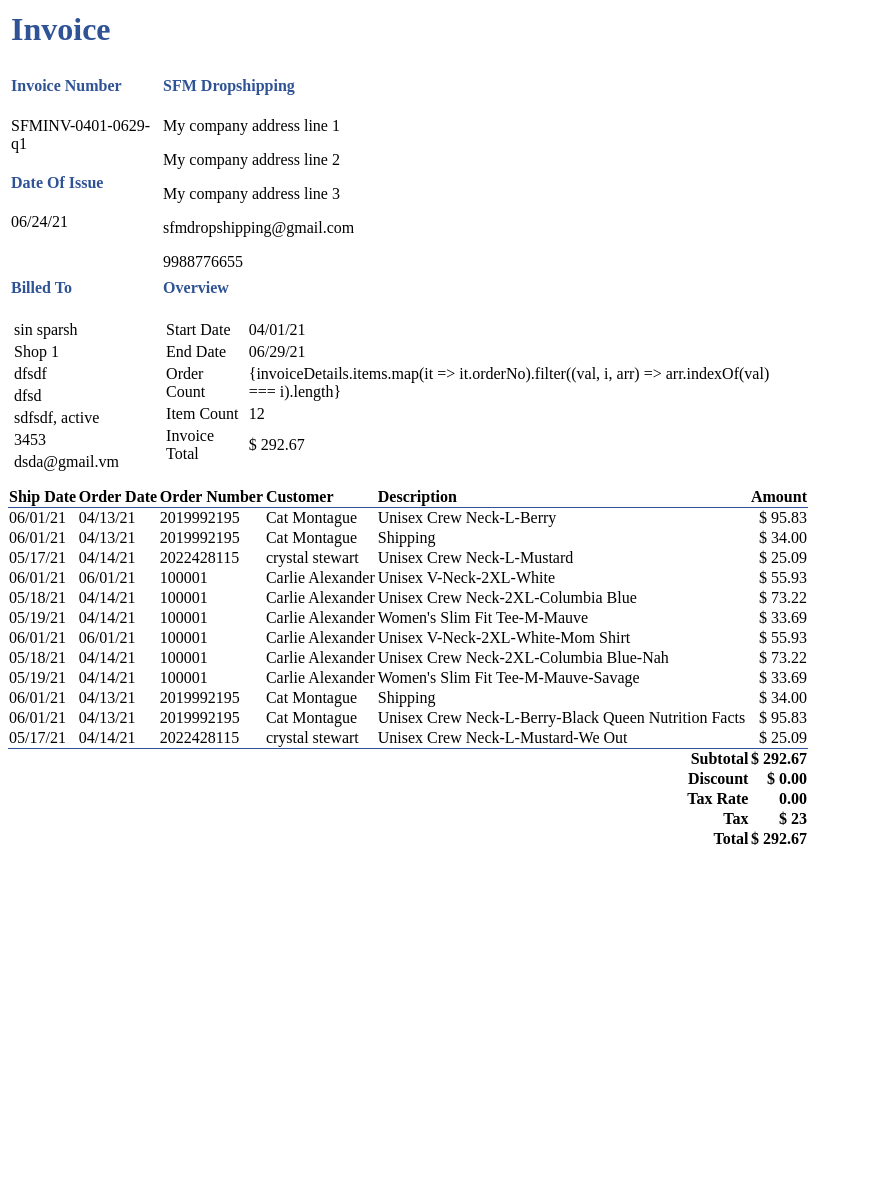
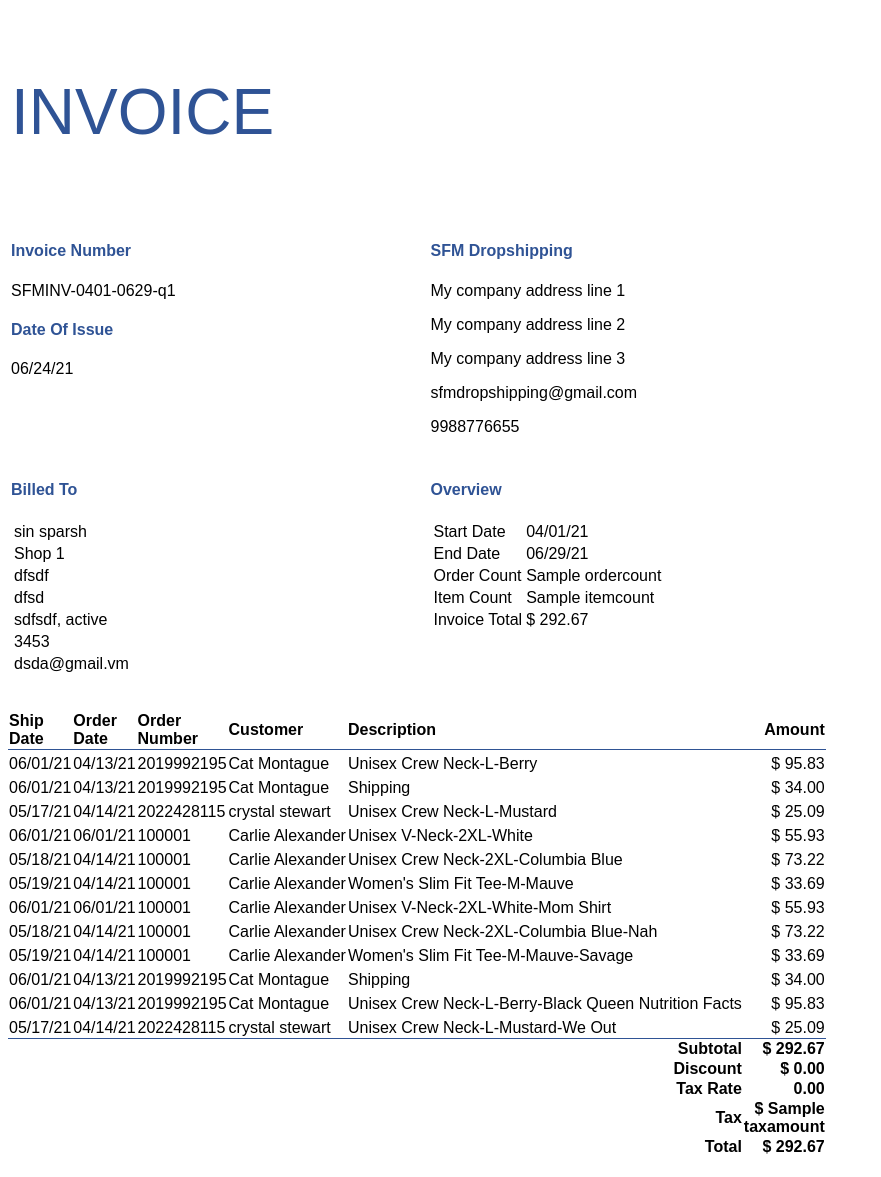
Before and after one commit to Sparshsing/tnmclothing, a Django app: template invoices/templates/invoiceDetails.html in a window 1280 px wide. Shown: the whole page, without its empty margins (0-881 px from the left). Before the commit the page ends 845 px from the top, so only its background shows below. Run offline with Django 3.2, Linux system fonts and the light colour scheme; data comes from the database, SQL or seed files in the repository; both versions use the stored data as it was after the commit; the template is opened without the code that fills it: values that come from a table or form of the project are taken from there, most other values are stand-ins (such as "Sample title", 1, 10 or a date in 2020).

Commit message:
ship import fix, invoice fixed

```diff
--- a/invoices/templates/invoiceDetails.html
+++ b/invoices/templates/invoiceDetails.html
@@ -1,9 +1,21 @@
-<html>
+<!DOCTYPE html>
+<html lang="en">
+  <head>
+    <meta charset="UTF-8">
+    <meta name="viewport" content="width=device-width, initial-scale=1.0">
+    <title>Invoice</title>
+    <style>
+      body {
+      font-family: Arial, san-serif, Times New Roman
+      }
+    </style>
+
+  </head>
     <body>
         <div>
       <table style="width:800px">
         <tr>
-          <td><h1 style="color:rgb(47,83,149)">Invoice</h1></td>
+          <td><p style="color:rgb(47,83,149); font-size: 4rem">INVOICE</p></td>
           <td></td>
         </tr>
         <tr><td></td><td></td></tr>
@@ -56,11 +68,11 @@
               </tr>
               <tr>
                 <td>Order Count</td>
-                <td>{invoiceDetails.items.map(it => it.orderNo).filter((val, i, arr) => arr.indexOf(val) === i).length}</td>
+                <td>{{ordercount}}</td>
               </tr>
               <tr>
                 <td>Item Count</td>
-                <td>{{items|length}}</td>
+                <td>{{itemcount}}</td>
               </tr>
               <tr>
                 <td>Invoice Total</td>
@@ -71,10 +83,11 @@
           </td>
           <td></td>
         </tr>
+        <tr><td></td><td></td></tr>
       </table>
-
-      <table style=" width:800px; ; border-collapse:collapse; text-align:left; margin-top:10px; margin-bottom:20px">
-        <tr style=" border-bottom: 1px solid rgb(47,83,148)">
+      <br />
+      <table class="itemlist" style=" width:800px; ; border-collapse:collapse; text-align:left; margin-top:10px; margin-bottom:20px">
+        <tr style=" border-bottom: 1px solid rgb(47,83,148); margin-bottom: 5px">
           <th style="text-align:left">Ship Date</th>
           <th style="text-align:left">Order Date</th>
           <th style="text-align:left">Order Number</th>
@@ -84,15 +97,15 @@
         </tr>
         {% for i in items %}
           <tr>
-            <td>{{i.shipDate|date:"m/d/y"}}</td>
-            <td>{{i.orderDate|date:"m/d/y"}}</td>
-            <td>{{i.orderNo}}</td>
-            <td>{{i.customer}}</td>
-            <td>{{i.description}}</td>
-            <td style="text-align:right">$ {{i.amount}}</td>
+            <td style="width: 70px; padding-top: 5px">{{i.shipDate|date:"m/d/y"}}</td>
+            <td style="width: 70px; padding-top: 5px">{{i.orderDate|date:"m/d/y"}}</td>
+            <td style="width: 80px; padding-top: 5px">{{i.orderNo}}</td>
+            <td style="width: 150px; padding-top: 5px; white-space: nowrap; overflow: hidden">{{i.customer}}</td>
+            <td style="padding-top: 5px; white-space: nowrap; overflow: hidden">{{i.description}}</td>
+            <td style="text-align:right; width: 60px; padding-top: 5px">$ {{i.amount}}</td>
           </tr>
         {% endfor %}
-        <tr style=" font-weight:bold; border-top:1px solid rgb(47,83,149)">
+        <tr style=" font-weight:bold; border-top:1px solid rgb(47,83,149); padding-top: 5px">
           <td></td><td></td><td></td><td></td>
           <td style="text-align:right">Subtotal</td>
           <td style="text-align:right">$ {{invoice.subTotal}}</td>
@@ -110,9 +123,9 @@
         <tr style="font-weight:bold">
           <td></td><td></td><td></td><td></td>
           <td style="text-align:right">Tax</td>
-          <td style="text-align:right">$ 23</td>
+          <td style="text-align:right">$ {{taxamount}}</td>
         </tr>
-        <tr style="font-weight:bold">
+        <tr style="font-weight:bold; padding-top: 5px">
           <td></td><td></td><td></td><td></td>
           <td style="text-align:right">Total</td>
           <td style="text-align:right">$ {{invoice.total}}</td>
```
Also changed, not shown: invoices/logic.py (+7 -1 lines), invoices/views.py (+8 -2 lines), orders/business_logic.py (+18 -3 lines), orders/views.py (+8 -6 lines), db.sqlite3, invoices/static/Calibri.ttf (added).
